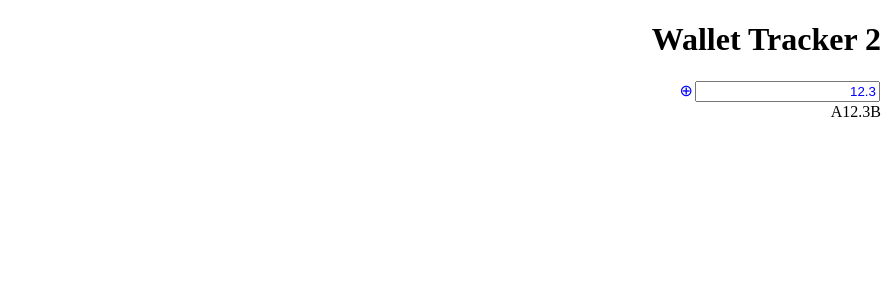
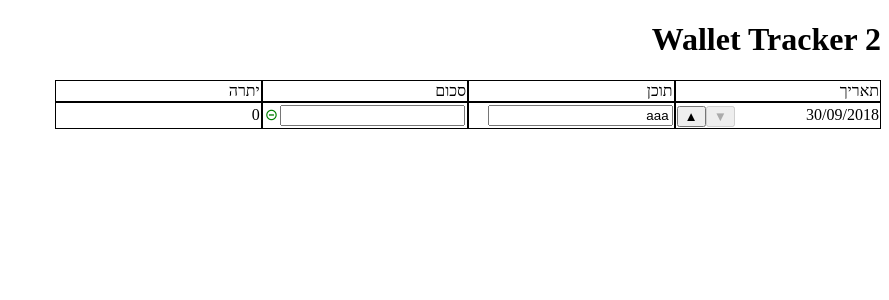
Before and after one commit to ranhs/wallet-tracker, an Angular app: page / in a window 1280 px wide. Shown: the top 300 px of the page, without its empty margins (391-1280 px from the left). Built offline with nearby package versions, Linux system fonts and the light colour scheme.

Commit message:
temporaray changes

```diff
--- a/src/app/app.component.html
+++ b/src/app/app.component.html
@@ -1,6 +1,4 @@
 <div dir="rtl">
     <h1>Wallet Tracker {{1+1}}</h1>
-    <!--<wallet-action></wallet-action>-->
-    <currency-input [(ngModel)]="valueChange"></currency-input>
-    <div>A{{valueChange}}B</div>
+    <wallet-action></wallet-action>
 </div>
```
Also changed, not shown: src/app/app.module.ts (+5 -5 lines), src/app/date-editor/date-editor.component.ts (+6 -6 lines), src/app/walletAction/wallet-action.component.ts (+5 -5 lines).
